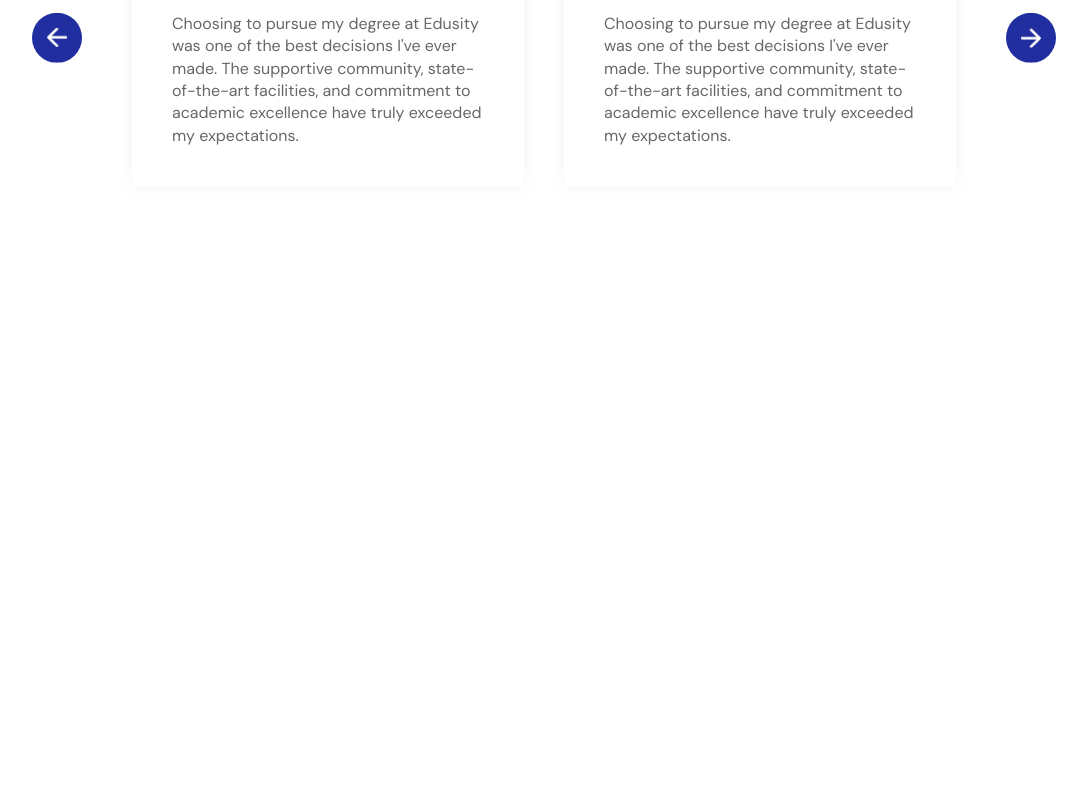
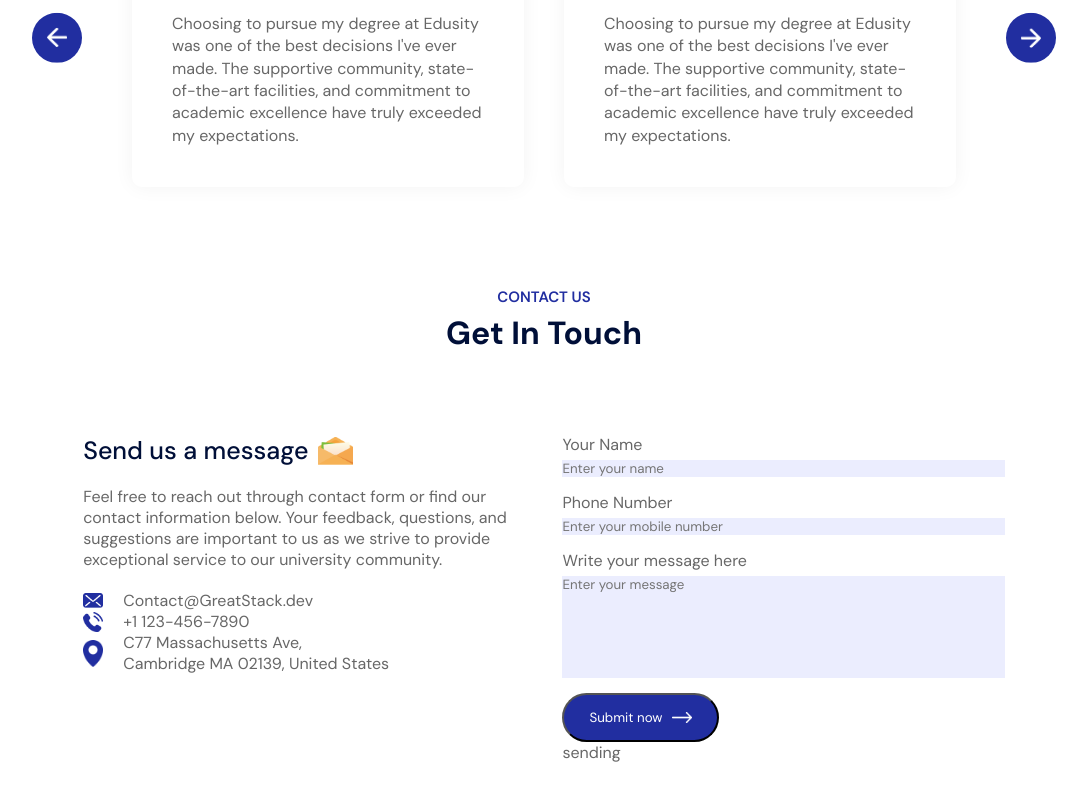
Before and after one commit to theamazingyogita/vite-project, a React (Vite) app: page / in a window 1280 px wide. Shown: the part 2775-3575 px from the top of the page, without its empty margins (96-1183 px from the left). Before the commit the page ends 3062 px from the top, so only its background shows below. Built offline with nearby package versions, Linux system fonts and the light colour scheme.

Commit message:
Contact Us Section.
Signed-off-by: Yogita <theweridyoyo@gmail.com>

```diff
--- a/src/App.jsx
+++ b/src/App.jsx
@@ -3,6 +3,7 @@ import Campus from './components/Campus/Campus'
 import Hero from './components/hero/hero'
 import Navbar from './components/Navbar/Navbar'
 import Programs from './components/Programs/Programs'
+import ContactUs from './components/Testimonials/ContactUs/ContactUs'
 import Testimonials from './components/Testimonials/Testimonials'
 import Title from './components/Title/Title'
 
@@ -19,6 +20,8 @@ export const App = () => {
         <Campus/>
         <Title subtitle='TESTIMONIALS' title = 'What Student Say'/>
         <Testimonials/>
+        <Title subtitle='Contact Us' title = 'Get In Touch'/>
+        <ContactUs/>
     </div>
 
     </div>
--- /dev/null
+++ b/src/components/Testimonials/ContactUs/ContactUs.css
@@ -0,0 +1,54 @@
+.contact-us{
+    margin: 80px auto;
+    max-width: 90%;
+    display: flex;
+    align-content: center;
+    justify-content: space-between;
+}
+.contact-col{
+    flex-basis: 48%;
+    color:#676767
+}
+.contact-col h3 {
+   color: #000f38;
+   font-weight: 500;
+   font-size: 25px;
+   display: flex;
+   align-items: center;
+   margin-bottom: 20px;
+}
+.contact-col h3 img{
+    width: 35px;
+    margin-left: 10px;
+
+
+}
+.contact-col p{
+    max-width: 450px;
+    line-height: 1.3;
+    margin-bottom: 20px;
+}
+.contact-col ul li{
+    display: flex;
+    align-items: center;
+    max-width: 20px 0;
+}
+
+
+.contact-col ul{
+    list-style: none;
+}
+.contact-col ul li img{
+    width: 20px;
+    margin-right: 20px;
+}
+.contact-col form input, .contact-col form textarea{
+    display: block;
+    width: 100%;
+    background: #ebedfe;
+    border: 0;
+    outline: 0;
+    margin-bottom: 15px;
+    margin-top: 5px;
+    resize: none;
+}
--- /dev/null
+++ b/src/components/Testimonials/ContactUs/ContactUs.jsx
@@ -0,0 +1,37 @@
+import location_icon from '../../../assets/location-icon.png'
+import mail_icon from '../../../assets/mail-icon.png'
+import msg_icon from '../../../assets/msg-icon.png'
+import call_icon from '../../../assets/phone-icon.png'
+import white_arrow from '../../../assets/white-arrow.png'
+import './ContactUs.css'
+
+const ContactUs = () => {
+  return (
+    <div className='contact-us'>
+        <div className="contact-col">
+            <h3>Send us a message <img src={msg_icon} alt="" /></h3>
+            <p>Feel free to reach out through contact form or find our contact information below. Your feedback, questions, and suggestions are important to us as we strive to provide exceptional service to our university community.</p>
+            <ul>
+                <li><img src={mail_icon} alt="" />Contact@GreatStack.dev</li>
+                 <li><img src={call_icon} alt="" />+1 123-456-7890</li>
+                  <li> <img src={location_icon} alt="" />C77 Massachusetts Ave,<br/> Cambridge
+MA 02139, United States</li>
+            </ul>
+        </div>
+         <div className="contact-col">
+            <form>
+                <label>Your Name</label>
+                <input type="text" name="name" placeholder= "Enter your name" required />
+                              <label>Phone Number</label>
+                <input type="tel" name="phone" placeholder= "Enter your mobile number" required />
+                              <label>Write your message here</label>
+                <textarea name="message" rows="6" placeholder='Enter your message'></textarea>
+                <button type="submit" className='btn dark-btn'>Submit now <img src={white_arrow} alt="" /></button>
+            </form>
+            <span>sending</span>
+         </div>
+    </div>
+  )
+}
+
+export default ContactUs
--- a/src/components/Testimonials/Testimonials.css
+++ b/src/components/Testimonials/Testimonials.css
@@ -27,6 +27,7 @@
     width: 200%;
     overflow-x:hidden ;
     transition: 0.5s;
+    transform: translateX(-25%);
 }
 .slider ul li{
     list-style: none;
--- a/src/components/Testimonials/Testimonials.jsx
+++ b/src/components/Testimonials/Testimonials.jsx
@@ -1,4 +1,5 @@
 
+import { useRef } from 'react'
 import back_icon from '../../assets/back-icon.png'
 import next_icon from '../../assets/next-icon.png'
 import user_1 from '../../assets/user-1.png'
@@ -7,12 +8,29 @@ import user_3 from '../../assets/user-3.png'
 import user_4 from '../../assets/user-4.png'
 import './Testimonials.css'
 const Testimonials = () => {
+
+    const slider = useRef();
+    let tx = 0;
+
+const slideForward =()=>{
+   if(tx>-50){
+     tx -= 25;
+   }
+   slider.current.style.transform = `translateX(${tx}%)`
+}
+const slideBackward=()=>{
+    if(tx<0){
+     tx += 25;
+   }
+   slider.current.style.transform = `translateX(${tx}%)`
+}
+
   return (
     <div class ="testimonials">
-        <img src={next_icon} alt="" className='next-btn' />
-        <img src={back_icon} alt="" className='back-btn' />
+        <img src={next_icon} alt="" className='next-btn' onClick={slideForward} />
+        <img src={back_icon} alt="" className='back-btn' onClick={slideBackward}/>
       <div className='slider'>
-         <ul>
+         <ul ref={slider}>
             <li>
                 <div className='slide'>
                     <div className="user-info">
```
